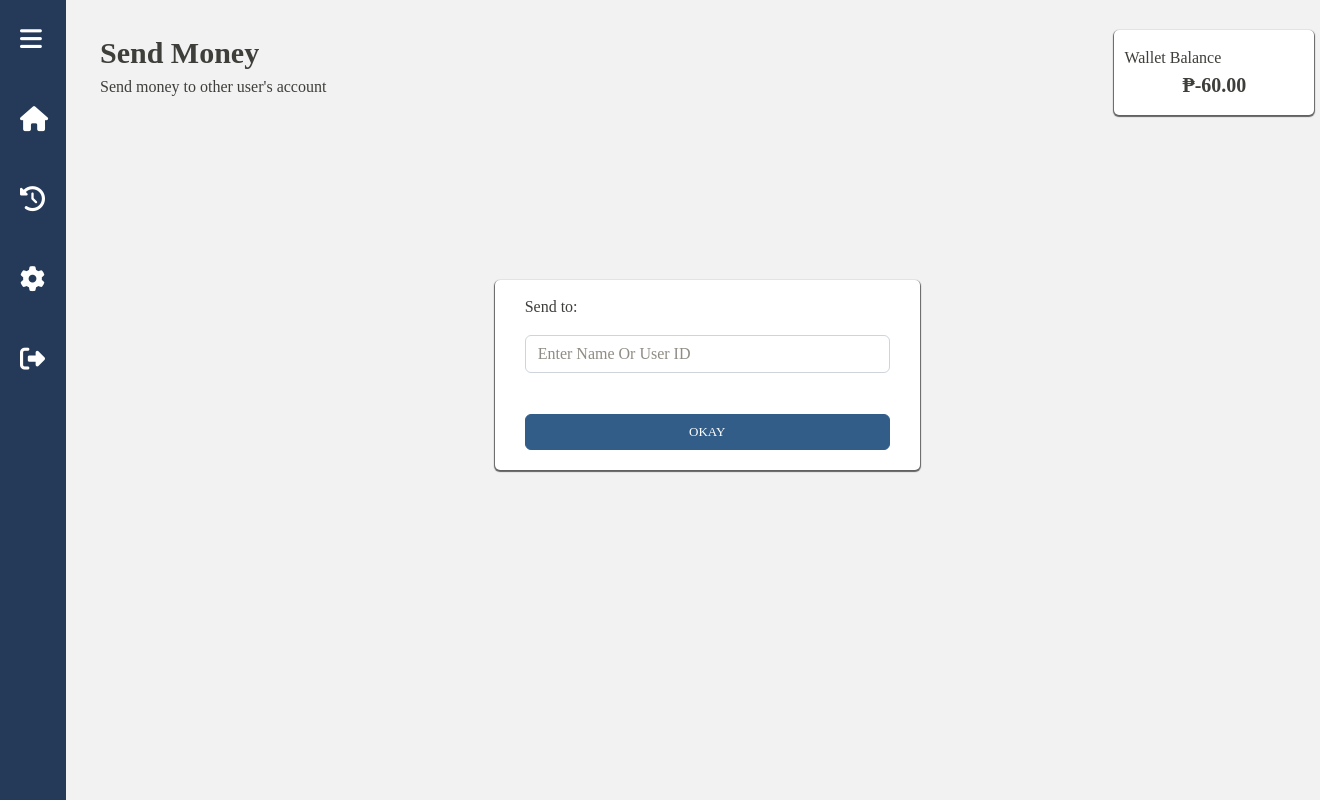
After one commit to gabrielcarpio178/finalcapstone, a PHP site: page /users/user_buyer/usersend_money.php in a window 1320 px wide. The commit adds this page. Run offline with PHP 8.4, Linux system fonts and the light colour scheme; a user stored in the database is signed in; data comes from the database, SQL or seed files in the repository; some libraries are stand-ins or nearby versions; some web fonts are replaced.

Commit message:
pull update

```diff
--- /dev/null
+++ b/css/usersend_money.css
@@ -0,0 +1,111 @@
+/* * {
+    outline: 1px solid black;
+} */
+
+.content-data{
+    position: relative;
+    left: 100px;
+    width: 92%;
+
+}
+.content-info{
+    margin-top: 30px;
+}
+.label-info{
+    font-size: 30px;
+}
+.wallet-balance{
+    background-color: white;
+    box-shadow: 0 1px 1px 1px #616161;
+    border-radius: 5px/5px;
+    width: 200px;
+    padding: 10px;
+}
+.balance-amount{
+    font-size: 20px;
+    font-weight: bold;
+}
+.form-content{
+    height: 65vh;
+}
+.form-input{
+    background-color: white;
+    box-shadow: 0 1px 1px 1px #616161;
+    border-radius: 5px/5px;
+    display: flex;
+    flex-direction: row;
+    justify-content: center;
+    align-items: center;
+    padding: 15px 30px 20px 30px;
+    width: 35%;
+}
+.insert-forms{
+    display: flex;
+    flex-direction: column;
+    gap: 25px;
+    width: 100%;
+}
+.profile-content{
+    height: 100vh;
+}
+.user-profile{
+    background-color: white;
+    box-shadow: 0 1px 1px 1px #616161;
+    height: 100vh;
+}
+.profile-name img{
+    max-width: 30%;
+}
+.profile-name .user-name{
+    font-size: 30px;
+    font-weight: bold;
+}
+.user_type{
+    font-size: 20px;
+}
+.data-info{
+    margin-top: 10px;
+}
+.label-data{
+    width: 100%;
+    padding: 5px 5px;
+    background-color: rgb(179, 171, 171);
+}
+
+.input-piso{
+    position: relative;
+}
+.piso-sign{
+    position: absolute;
+    top: 5px;
+    left: 5px;
+    font-size: 30px;
+}
+.swal-label{
+    text-align: left;
+}
+.swal-review-amount{
+    background-color: #fff;
+    display: flex;
+    flex-direction: column;
+    text-align: start;
+    padding: 20px;
+    border-radius: 10px/10px;
+    gap: 20px;
+    margin: 10px;
+}
+.amount-info{
+    font-size: 32px;
+    font-weight: bold;
+}
+.swal-name-user{
+    display: flex;
+    flex-direction: row;
+    align-items: center;
+    gap: 25px;
+    padding-bottom: 20px;
+}
+.swal-image{
+    width: 60px;
+    height: auto;
+}
--- a/js/userhomepage.js
+++ b/js/userhomepage.js
@@ -24,6 +24,10 @@ $(document).ready(function () {
   $("#inputpayment").on('click', function(){
     window.location = "userinputpayment.php";
   });
+
+  $("#send_money").on('click',function(){
+    window.location = "usersend_money.php";
+  })
 
   notification();
 
--- a/users/cashier/cashiercashin.php
+++ b/users/cashier/cashiercashin.php
@@ -74,7 +74,7 @@ if(($_SESSION['usertype']!="cashier")){
                 <form id="input-sumbit">
                   <div class="input-class">
                     <p>₱</p>
-                    <input type="number" name="input_amount" id="input_amount" class="form-control">
+                    <input type="number" name="input_amount" id="input_amount" class="form-control" min="0">
                   </div>
                   <button type="submit" class="btn btn-primary" id="signin" value="submit">Okay</button>
                 </form>
--- a/users/user_buyer/userhomepage.php
+++ b/users/user_buyer/userhomepage.php
@@ -107,6 +107,12 @@ if(!isset($_SESSION['id'])&&($_SESSION['usertype']!="student"||$_SESSION['userty
                             <img src="../../image/cashier_accountbalance.png" alt="Account balance">
                             <div class="label">
                                 Account Balance
+                            </div>
+                        </div>
+                        <div class="d-flex flex-column category" id="send_money">
+                            <img src="../../image/send_money.png" alt="Send Money">
+                            <div class="label">
+                                Send Money
                             </div>
                         </div>
                         <div class="d-flex flex-column category" id="scanqr">
--- /dev/null
+++ b/users/user_buyer/usersend_money.php
@@ -0,0 +1,107 @@
+<?php
+session_start();
+require('../../controller/Dbconnection.php');
+if(!isset($_SESSION['id'])&&($_SESSION['usertype']!="student"||$_SESSION['usertype']!="personnel")){
+    if(!isset($_SERVER['HTTP_REFERER'])){
+        header('location: ../../index.php');
+        exit;
+    }
+}
+$id = $_SESSION['id'];
+?>
+<!DOCTYPE html>
+<html lang="en">
+<head>
+    <meta charset="UTF-8">
+    <meta http-equiv="X-UA-Compatible" content="IE=edge">
+    <meta name="viewport" content="width=device-width, initial-scale=1.0">
+    <link rel="stylesheet" href="https://cdnjs.cloudflare.com/ajax/libs/font-awesome/6.4.0/css/all.min.css" integrity="sha512-iecdLmaskl7CVkqkXNQ/ZH/XLlvWZOJyj7Yy7tcenmpD1ypASozpmT/E0iPtmFIB46ZmdtAc9eNBvH0H/ZpiBw==" crossorigin="anonymous" referrerpolicy="no-referrer" />
+    <link rel="stylesheet" href="https://cdnjs.cloudflare.com/ajax/libs/font-awesome/6.4.0/css/all.min.css" integrity="sha512-iecdLmaskl7CVkqkXNQ/ZH/XLlvWZOJyj7Yy7tcenmpD1ypASozpmT/E0iPtmFIB46ZmdtAc9eNBvH0H/ZpiBw==" crossorigin="anonymous" referrerpolicy="no-referrer" />
+    <link href="https://cdn.jsdelivr.net/npm/bootstrap@5.2.3/dist/css/bootstrap.min.css" rel="stylesheet" integrity="sha384-rbsA2VBKQhggwzxH7pPCaAqO46MgnOM80zW1RWuH61DGLwZJEdK2Kadq2F9CUG65" crossorigin="anonymous">
+    <link rel="stylesheet" href="../../css/bootstrap.min.css">
+    <link rel="stylesheet" href="../../css/usersend_money.css">
+    <title>Send Money</title>
+</head>
+<body>
+    <div id="navbar"></div>
+    <input type="hidden" name="" id="user_id" value="<?=$id ?>">
+    <div class="content-data">
+        <div class="row">
+            <div class="col-12" id="containner_content">
+                <div class="content-info">
+                    <div class="d-flex flex-row justify-content-between header-content">
+                        <div class="d-flex flex-column content-label">
+                            <div class="label-info fw-bold">
+                                Send Money
+                            </div>
+                            <p>Send money to other user's account</p>
+                        </div>
+                        <div class="d-flex flex-column align-items-center justify-content-center wallet-balance">
+                            <div class="align-self-start balance-label">
+                                Wallet Balance
+                            </div>
+                            <div class="balance-amount">
+
+                            </div>
+                        </div>
+                    </div>
+                    <div class="d-flex flex-row align-items-center justify-content-center form-content">
+
+                        <div class="form-input">
+                            <!-- forms -->
+                        </div>
+
+                    </div>
+                </div>
+            </div>
+            <div class="col-4 profile-content" style="display: none">
+                <div class="d-flex flex-column p-4 user-profile">
+                    <p>Profile</p>
+                    <div class="d-flex flex-column align-items-center profile-name">
+                        <img src="../../image/avatar.jpg" alt="">
+                        <h2 class="user-name mt-4"></h2>
+                        <div class="d-flex flex-row user-info">
+                            <div class="user-info-label">
+                                STUDENT ID:
+                            </div>
+                            <div class="user-id">
+
+                            </div>
+                        </div>
+                        <div class="user_type">
+
+                        </div>
+                    </div>
+                    <div class="d-flex flex-column data-info">
+                        <div class="label-content">
+                            Department:
+                        </div>
+                        <div class="label-data" id="department"></div>
+                    </div>
+                    <div class="d-flex flex-column data-info">
+                        <div class="label-content">
+                            Phone Number:
+                        </div>
+                        <div class="label-data" id="pnumber"></div>
+                    </div>
+                    <div class="d-flex flex-column data-info">
+                        <div class="label-content">
+                            Address
+                        </div>
+                        <div class="label-data" id="address"></div>
+                    </div>
+                    <center>
+                        <button class="btn btn-danger w-25 mt-3" id="btn_cancel">Cancel</button>
+                    </center>
+                </div>
+            </div>
+        </div>
+    </div>
+
+
+</body>
+<script src="https://cdnjs.cloudflare.com/ajax/libs/jquery/3.7.0/jquery.min.js" integrity="sha512-3gJwYpMe3QewGELv8k/BX9vcqhryRdzRMxVfq6ngyWXwo03GFEzjsUm8Q7RZcHPHksttq7/GFoxjCVUjkjvPdw==" crossorigin="anonymous" referrerpolicy="no-referrer"></script>
+<script src="https://cdn.jsdelivr.net/npm/bootstrap@5.2.3/dist/js/bootstrap.bundle.min.js" integrity="sha384-kenU1KFdBIe4zVF0s0G1M5b4hcpxyD9F7jL+jjXkk+Q2h455rYXK/7HAuoJl+0I4" crossorigin="anonymous"></script>
+<script src="https://cdn.jsdelivr.net/npm/sweetalert2@11"></script>
+<script src="../../js/usersend_money.js"></script>
+</html>
```
Also changed, not shown: controller/Dbusergetreceive.php (added, +11 -0 lines), controller/Dbusersearchreceive.php (added, +27 -0 lines), css/cashierhomepage.css (+5 -5 lines), css/userhomepage.css (+6 -2 lines), js/usersend_money.js (added, +197 -0 lines), image/send_money.png (added).
